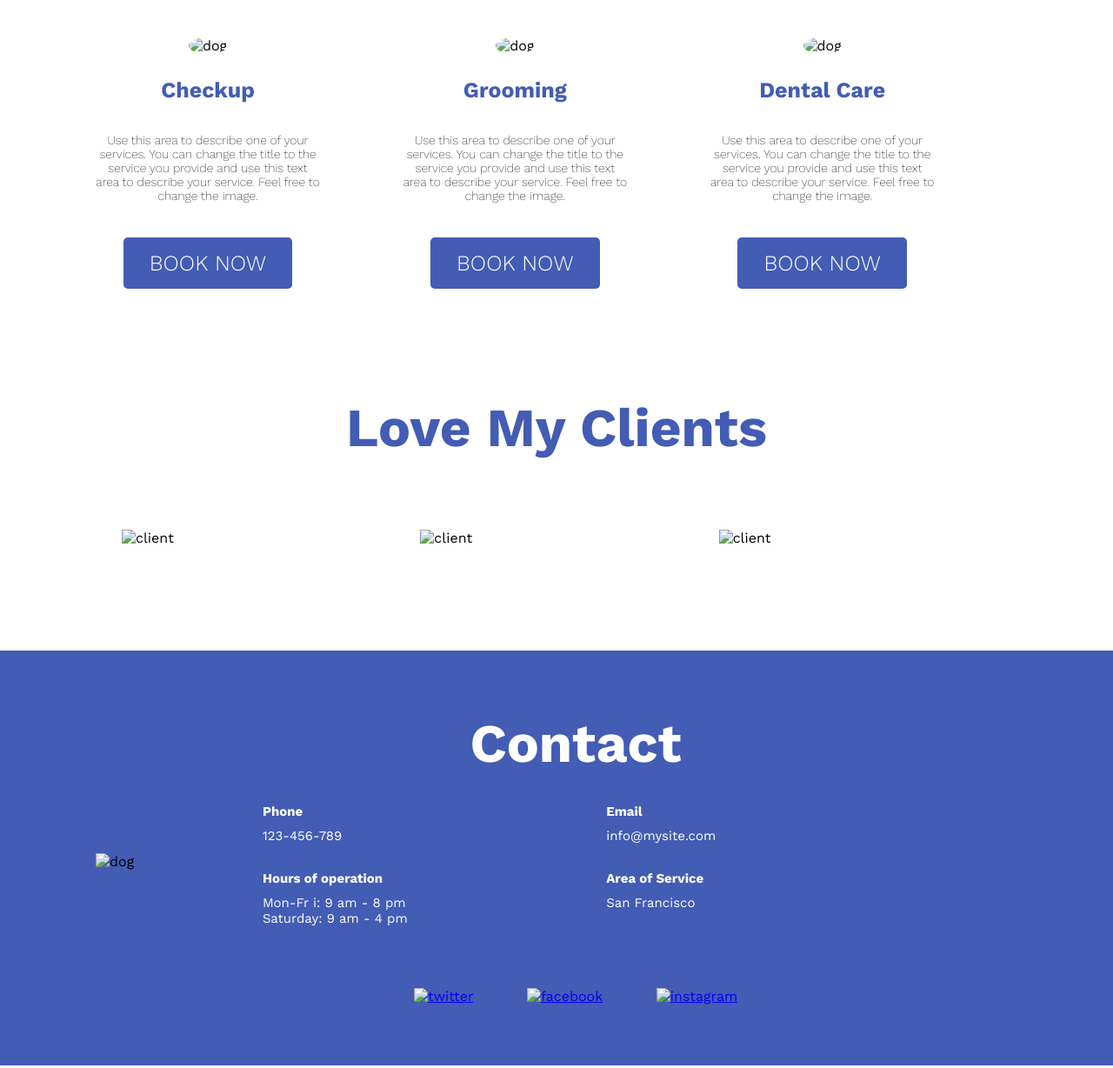
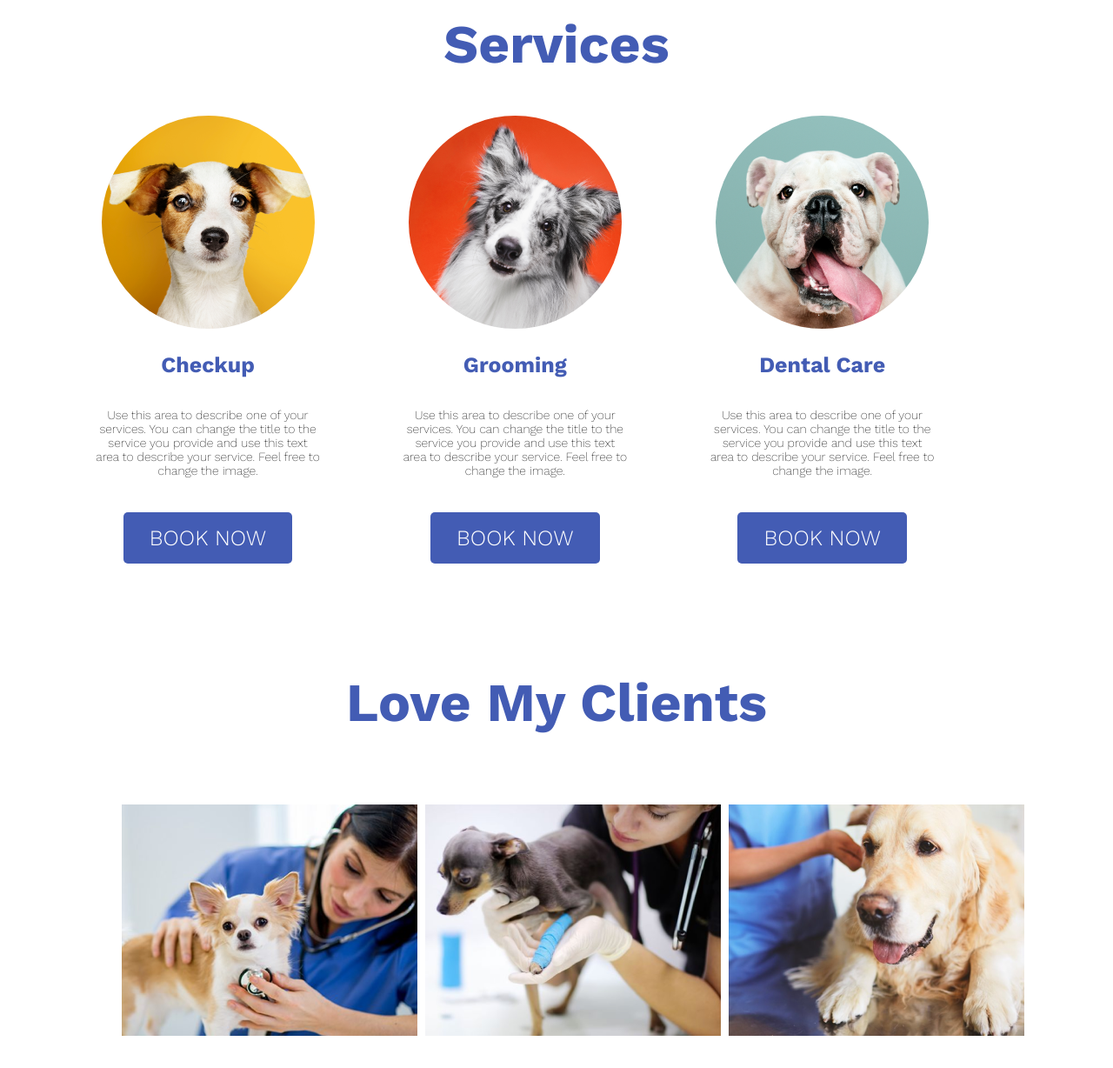
Before and after one commit to DeLettenhove/PetCare, a plain HTML site: page index.html in a window 1280 px wide. Shown: the part 1097-2325 px from the top of the page at 87% size. Drawn offline with nearby package versions, Linux system fonts and the light colour scheme; files that its build step writes are made by us from their sources; the site is published under a folder, as on GitHub Pages, so addresses that start at the root find nothing.

Commit message:
fix path to img

```diff
--- a/index.html
+++ b/index.html
@@ -34,7 +34,7 @@
 
     <main class="wrapper">
       <div class="about">
-        <img src="/img/aboutUs.png" alt="About us" class="about__img" />
+        <img src="./img/aboutUs.png" alt="About us" class="about__img" />
         <div class="about__info">
           <h1 class="about__title">About me</h1>
           <!-- /.about__title -->
@@ -57,7 +57,7 @@
         <!-- /.service__title -->
         <div class="service__cards">
           <div class="service__card">
-            <img src="/img/service1.png" alt="dog" class="service__img" />
+            <img src="./img/service1.png" alt="dog" class="service__img" />
             <h1 class="service__card__title">Checkup</h1>
             <!-- /.service__title -->
             <p class="service__content">
@@ -71,7 +71,7 @@
           </div>
           <!-- /.service__card -->
           <div class="service__card">
-            <img src="/img/service2.png" alt="dog" class="service__img" />
+            <img src="./img/service2.png" alt="dog" class="service__img" />
             <h1 class="service__card__title">Grooming</h1>
             <!-- /.service__title -->
             <p class="service__content">
@@ -85,7 +85,7 @@
           </div>
           <!-- /.service__card -->
           <div class="service__card">
-            <img src="/img/service3.png" alt="dog" class="service__img" />
+            <img src="./img/service3.png" alt="dog" class="service__img" />
             <h1 class="service__card__title">Dental Care</h1>
             <!-- /.service__title -->
             <p class="service__content">
@@ -105,9 +105,9 @@
         <h1 class="client__title title">Love My Clients</h1>
         <!-- /.clients__title -->
         <div class="client__photos">
-          <img src="/img/client1.png" alt="client" class="client__img" />
-          <img src="/img/client2.png" alt="client" class="client__img" />
-          <img src="/img/client3.png" alt="client" class="client__img" />
+          <img src="./img/client1.png" alt="client" class="client__img" />
+          <img src="./img/client2.png" alt="client" class="client__img" />
+          <img src="./img/client3.png" alt="client" class="client__img" />
         </div>
         <!-- /.clients__photo -->
       </div>
@@ -116,7 +116,7 @@
 
     <footer class="footer">
       <div class="wrapper">
-        <img src="/img/footer__img.png" alt="dog" class="footer__img" />
+        <img src="./img/footer__img.png" alt="dog" class="footer__img" />
         <div class="footer__content">
           <div class="contact">
             <h1 class="contact__title">Contact</h1>
@@ -142,15 +142,15 @@
           </div>
           <div class="links">
             <a href="#" class="twitter link"
-              ><img src="/img/twitter.svg " alt="twitter" class="link__img"
+              ><img src="./img/twitter.svg " alt="twitter" class="link__img"
             /></a>
             <!-- /.twitter -->
             <a href="#" class="facebook link"
-              ><img src="/img/facebook.svg" alt="facebook" class="link__img"
+              ><img src="./img/facebook.svg" alt="facebook" class="link__img"
             /></a>
             <!-- /.facebook -->
             <a href="#" class="instagram link"
-              ><img src="/img/instagram.svg" alt="instagram" class="link__img"
+              ><img src="./img/instagram.svg" alt="instagram" class="link__img"
             /></a>
             <!-- /.instagram -->
           </div>
```
